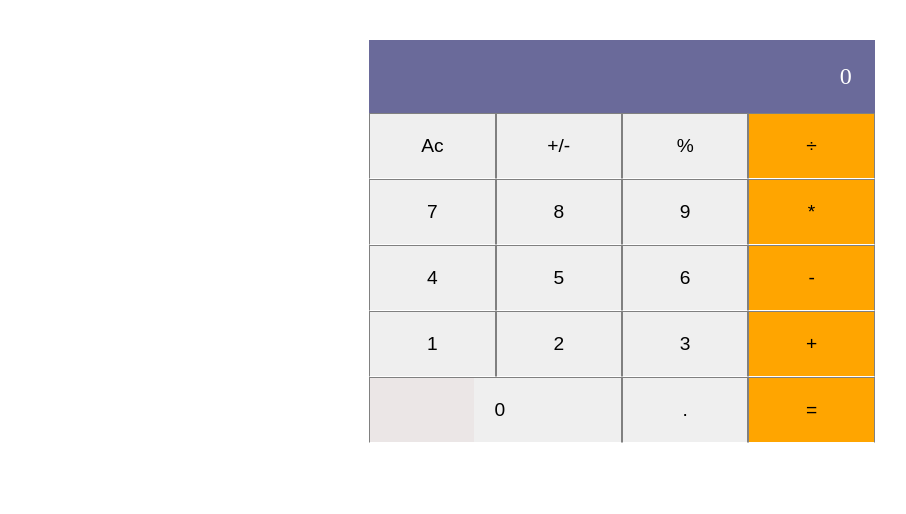
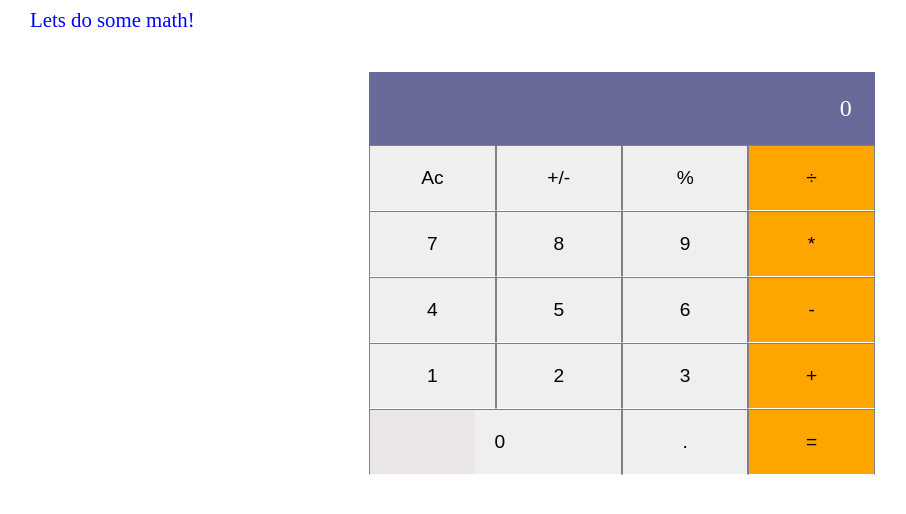
Before and after one commit to evans22j/Math-magician, a React (Create React App) app: page / in a window 1280 px wide. Shown: the top 514 px of the page, without its empty margins (18-924 px from the left). Built offline with nearby package versions, Linux system fonts and the light colour scheme.

Commit message:
add information to calculator.js

```diff
--- a/src/components/calculator.js
+++ b/src/components/calculator.js
@@ -11,6 +11,16 @@ const Calculator = () => {
 
   const { total, next, operation } = obj;
   return (
+    <>
+      <span style={{
+        fontSize: '1.3rem',
+        marginLeft: '40px',
+        color: 'blue',
+      }}
+      >
+        Lets do some math!
+
+      </span>
       <div className="container">
         <div className="display-result">
           <span>{total}</span>
@@ -48,6 +58,7 @@ const Calculator = () => {
           <button type="button" onClick={handleClickEvent} id="=" className="col">=</button>
         </div>
       </div>
+    </>
   );
 };
 
```
Lines whose indentation alone changed are shown as unchanged.
